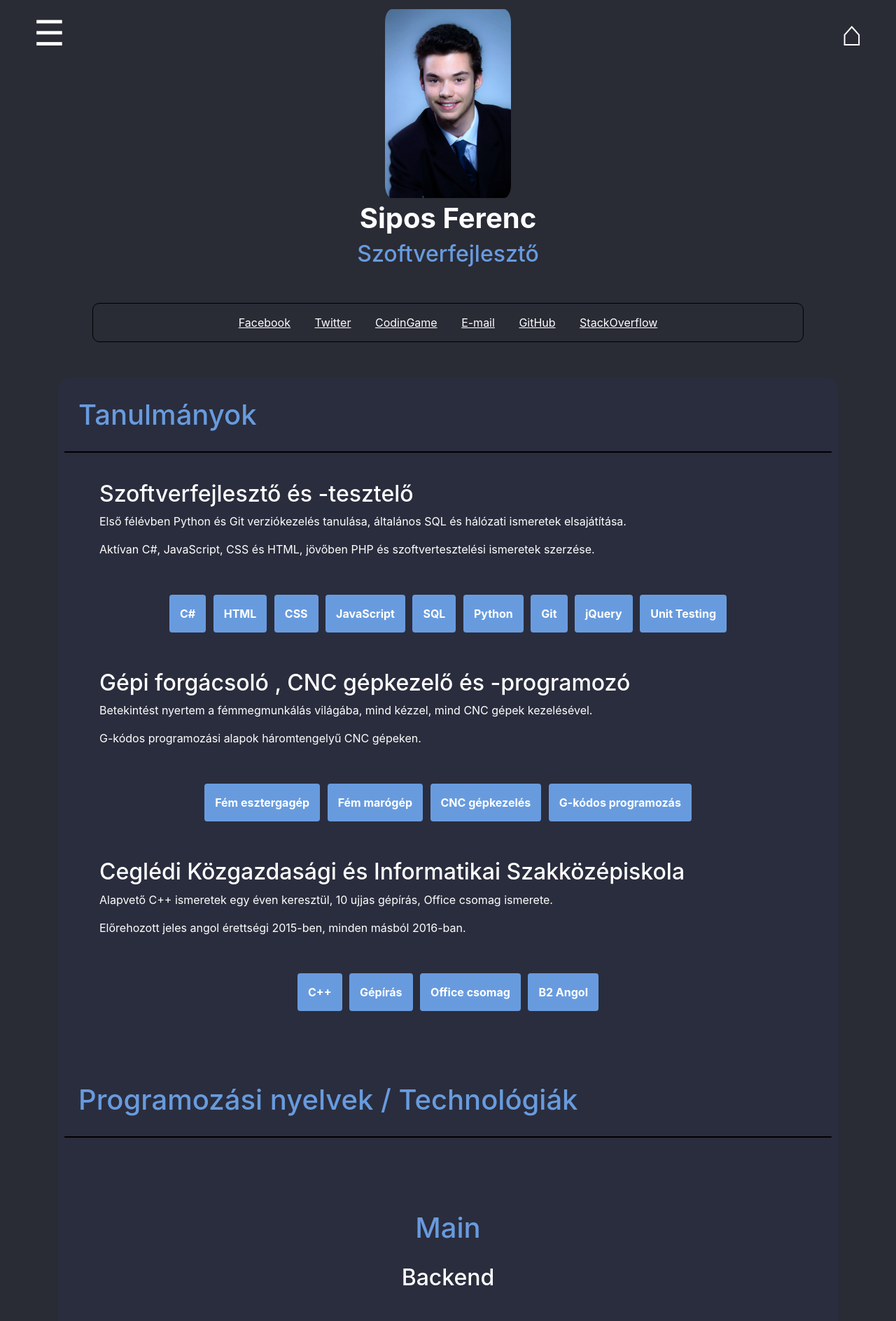
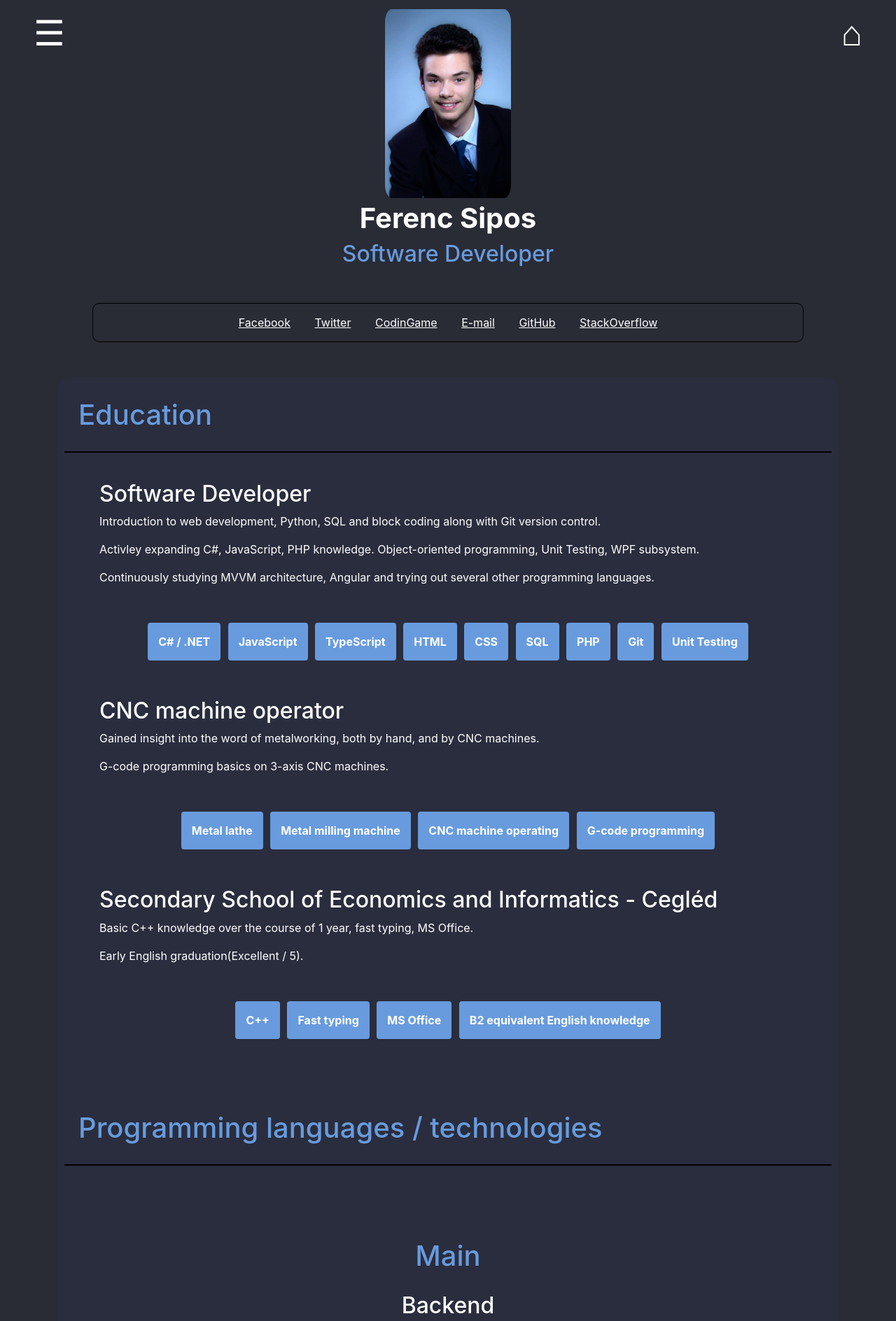
Before and after one commit to siposferenc98/Portfolio, a plain HTML site: page index.html in a window 1280 px wide. Shown: the part 22-1910 px from the top of the page at 70% size. Drawn offline with nearby package versions, Linux system fonts and the light colour scheme.

Commit message:
english translate

```diff
--- a/index.html
+++ b/index.html
@@ -24,21 +24,17 @@
 				<a href = "color/cubes.html">Color Cubes</a>
 				<a href = "ascii/ascii.html">Text to ASCII</a>
 				<a href = "">About</a>
-
-
 			</div>
-
 		</nav>
 
 		<div class = "container">
 			<div id = "desc">
 				<img src = "pic/me.jpg" alt = "Me" id = "me">
+
 				<div id = "leiras">
-				<h1>Sipos Ferenc</h1>
-				<h2>Szoftverfejlesztő</h2>
+					<h1>Ferenc Sipos</h1>
+					<h2>Software Developer</h2>
 				</div>
-
-
 
 				<ul id = "linkek">
 					<li>
@@ -61,52 +57,50 @@
 					</li>
 				</ul>
 			</div>
+
 		<div id = "mainDiv">
 			<section class = "tanulmanyok">
-			<h1 id = "tanulmanyok">Tanulmányok</h1>
+				<h1 id = "tanulmanyok">Education</h1>
 				<div class = "elvalaszto"></div>
 				<div>
-
-
-
-
-			<h2>Szoftverfejlesztő  és -tesztelő</h2>
-			<p>Első félévben Python és Git verziókezelés tanulása, általános SQL és hálózati ismeretek elsajátítása.</p>
-			<p>Aktívan C#, JavaScript, CSS és HTML, jövőben PHP és szoftvertesztelési ismeretek szerzése.</p>
+					<h2>Software Developer</h2>
+					<p>Introduction to web development, Python, SQL and block coding along with Git version control. </p>
+					<p>Activley expanding C#, JavaScript, PHP knowledge. Object-oriented programming, Unit Testing, WPF subsystem.</p>
+					<p>Continuously studying MVVM architecture, Angular and trying out several other programming languages.</p>
 					<ul class = "skills">
-				<li>C#</li>
+						<li>C# / .NET</li>
+						<li>JavaScript</li>
+						<li>TypeScript</li>
 						<li>HTML</li>
 						<li>CSS</li>
-				<li>JavaScript</li>
 						<li>SQL</li>
-				<li>Python</li>
+						<li>PHP</li>
 						<li>Git</li>
-				<li>jQuery</li>
 						<li>Unit Testing</li>
 					</ul>
 
-			<h2>Gépi forgácsoló , CNC gépkezelő és -programozó</h2>
-			<p>Betekintést nyertem a fémmegmunkálás világába, mind kézzel, mind CNC gépek kezelésével.</p>
-			<p>G-kódos programozási alapok háromtengelyű CNC gépeken.</p>
+					<h2>CNC machine operator</h2>
+					<p>Gained insight into the word of metalworking, both by hand, and by CNC machines.</p>
+					<p>G-code programming basics on 3-axis CNC machines.</p>
 					<ul class="skills">
-				<li>Fém esztergagép</li>
-				<li>Fém marógép</li>
-				<li>CNC gépkezelés</li>
-				<li>G-kódos programozás</li>
+						<li>Metal lathe</li>
+						<li>Metal milling machine</li>
+						<li>CNC machine operating</li>
+						<li>G-code programming</li>
 					</ul>
 
-			<h2>Ceglédi Közgazdasági és Informatikai Szakközépiskola</h2>
-			<p>Alapvető C++ ismeretek egy éven keresztül, 10 ujjas gépírás, Office csomag ismerete.</p>
-			<p>Előrehozott jeles angol érettségi 2015-ben, minden másból 2016-ban.</p>
+					<h2>Secondary School of Economics and Informatics - Cegléd</h2>
+					<p>Basic C++ knowledge over the course of 1 year, fast typing, MS Office.</p>
+					<p>Early English graduation(Excellent / 5).</p>
 					<ul class = "skills">
 						<li>C++</li>
-				<li>Gépírás</li>
-				<li>Office csomag</li>
-				<li>B2 Angol</li>
+						<li>Fast typing</li>
+						<li>MS Office</li>
+						<li>B2 equivalent English knowledge</li>
 					</ul>
 				</div>
 
-		<h1>Programozási nyelvek / Technológiák</h1>
+				<h1>Programming languages / technologies</h1>
 				<div class = "elvalaszto"></div>
 				<ul style = "margin: 0;">
 					<li>
@@ -130,7 +124,7 @@
 					</li>
 					<li>
 					<div>
-				<h1>Alapvető ismeretek</h1>
+						<h1>Basic knowledge</h1>
 						<h2 style = "padding:  0 ;">Backend</h2>
 						<ul class = "skills">
 							<li>C++</li>
@@ -149,7 +143,7 @@
 				</ul>
 
 
-		<h1>Egyéb ismeretek</h1>
+				<h1>Other knowledge / tools</h1>
 				<div class = "elvalaszto"></div>
 
 				<h2>CodinGame</h2>
@@ -157,10 +151,10 @@
 				<p>Spring Challenge 2021: Gold League - <b style = "color:gold">687/1,618</b> || Global rank - <b style = "color:firebrick">919/6,867</b></p>
 				<p>Global ranking: <b style = "color:gold">2,294/385,397</b> - <b style = "color:firebrick">Top 0.6%</b></p>
 				<p>Country ranking: <b style = "color:gold">47/3,506</b> - <b style = "color:firebrick">Top 2%</b></p>
-		<h2>Videó és képszerkesztés</h2>
-		<p>Adobe Photoshop, Sony Vegas, Adobe After Effects, Blender alapok.</p>
+				<h2>Video and photo editing</h2>
+				<p>Adobe Photoshop, Sony Vegas, Adobe After Effects, Blender basics.</p>
 				<h2>Web design</h2>
-		<p>Bootstrap studio, Wordpress</p>
+				<p>Bootstrap studio, Wordpress basics.</p>
 				<h2>IDE/Text editors</h2>
 				<p>Visual Studio, Visual Studio Code, Notepad++</p>
 				<h2>Block Coding</h2>
@@ -170,8 +164,6 @@
 		</div>
 	</div>
 		<div id = "overlay"></div>
-
-
 	</section>
 <script src = "nav.js"></script>
 <script src = "animate.js"></script>
```
Also changed, not shown: ascii/ascii.html (+1 -1 lines), color/cubes.html (+9 -9 lines), color/cubes.js (+14 -14 lines). Lines whose indentation alone changed are shown as unchanged.
